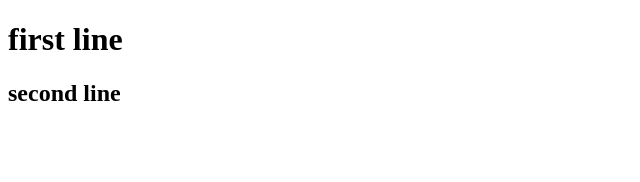
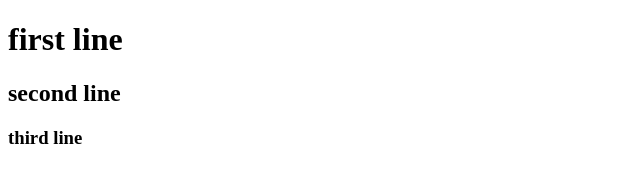
Before and after one commit to maheshbhagat/study, a plain HTML site: page index.html in a window 1280 px wide. Shown: the whole page, without its empty margins (0-640 px from the left). Drawn offline with Linux system fonts and the light colour scheme.

Commit message:
thid line added in index.html

```diff
--- a/index.html
+++ b/index.html
@@ -8,5 +8,6 @@
 <body>
     <h1>first line</h1>
     <h2>second line</h2>
+    <h3>third line</h3>
 </body>
 </html>
```
